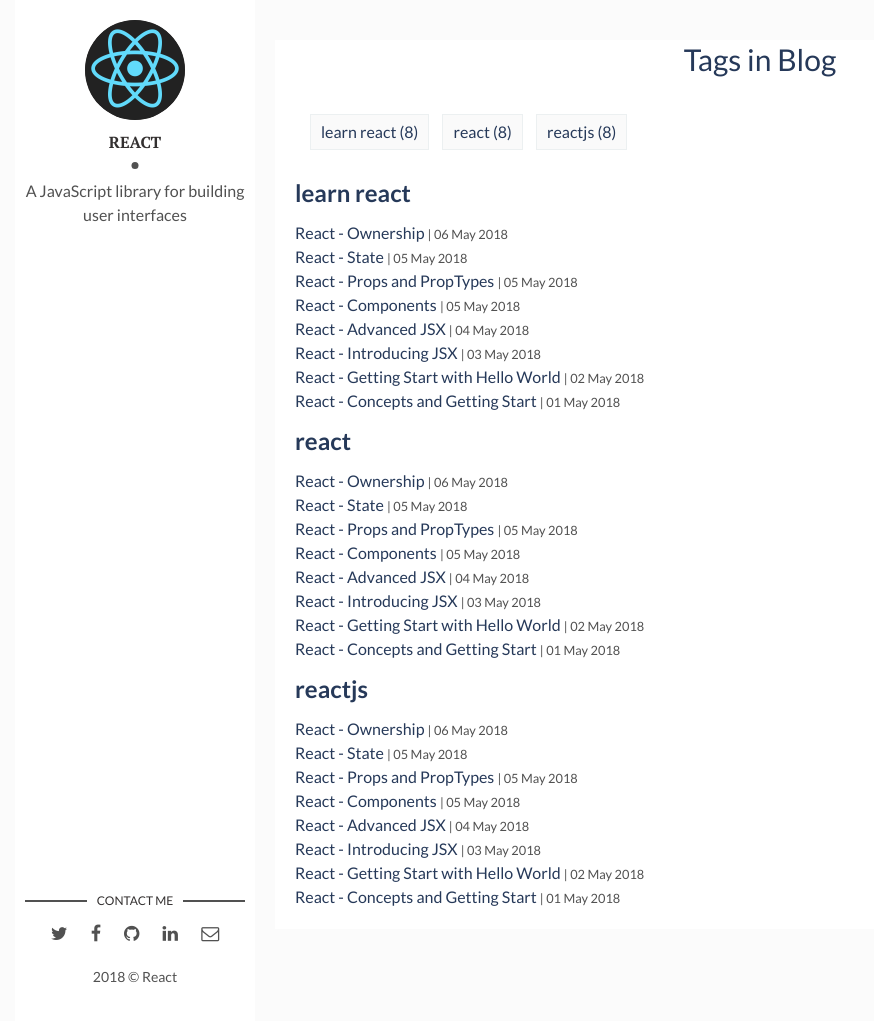
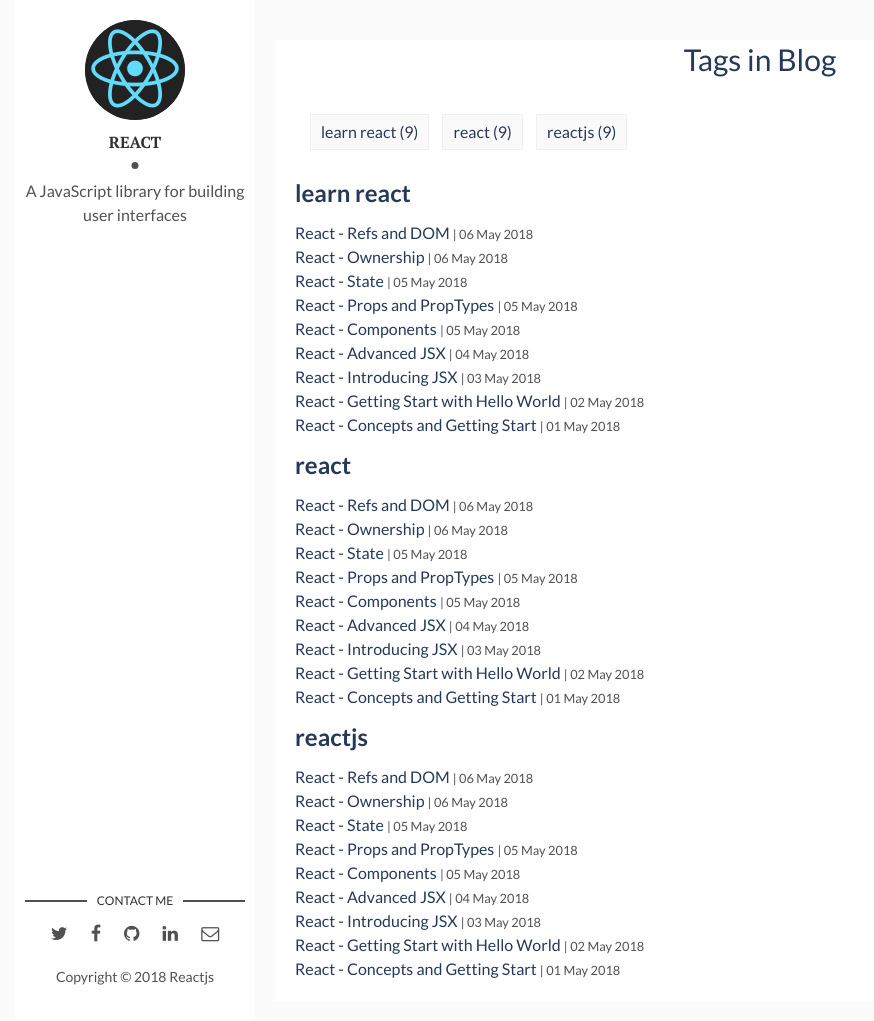
Before and after one commit to learnreactjs/learnreactjs.github.io, a Jekyll site: the page built from tags.html, in a window 1280 px wide and 1021 px high. Shown: the whole window, without its empty margins (0-874 px from the left). Built offline with Jekyll 4.4.1, drawn with Linux system fonts in a browser that asks for light colours; nearby versions of some CDN libraries; library files that are not in the unit come from our copies; some of the changed lines change nothing that is shown.

Commit message:
add React - Refs and DOM

````diff
--- a/_layouts/main.html
+++ b/_layouts/main.html
@@ -44,7 +44,7 @@
       </ul>
     </section> <!-- End Section Contact -->
     <div class="copyright">
-      <p>{{site.time | date: '%Y'}} &copy; {{site.author}}</p>
+      <p>Copyright &copy; {{site.time | date: '%Y'}}  {{site.author}}js</p>
     </div>
   </footer> <!-- End Footer -->
 </aside> <!-- End Sidebar -->
--- /dev/null
+++ b/_posts/2018-05-09-react-refs-and-dom.markdown
@@ -0,0 +1,261 @@
+---
+layout: post
+title: React - Refs and DOM
+date: 2018-05-06
+description: Refs provide a way to access DOM nodes or React elements created in the render method.
+img: react-refs-and-dom.png
+tags: [react, reactjs, learn react]
+---
+
+Refs provide a way to access DOM nodes or React elements created in the render method.
+
+In React data-flow, props are the only way that parent components interact with their children.
+
+To modify a child, you re-render it with new props. However, there are a few cases where you need to modify a child outside of the data-flow.
+
+The child to be modified could be an instance of a React component, or it could be a DOM element.
+
+## When to Use Refs
+
+* Managing focus, text selection, or media playback.
+
+* Triggering imperative animations.
+
+* Integrating with third-party DOM libraries.
+
+***Noted:***
+
+Avoid using refs for anything that can be done declaratively.
+
+For example, instead of exposing open() and close() methods on a Dialog component, pass an isOpen prop to it.
+
+## Creating Refs
+
+Refs are created using `React.createRef()` and attached to React elements via the ref attribute.
+
+Refs are assigned to an instance property when a component is constructed, so they can be referenced throughout the component.
+
+```javascript
+class MyComponent extends React.Component {
+  constructor(props) {
+    super(props);
+    this.myRef = React.createRef();
+  }
+
+  render() {
+    return <div ref={this.myRef} />;
+  }
+}
+```
+
+## Accessing Refs
+
+When a ref is passed to an element in `render`, a reference to the node becomes accessible at the `current` attribute of the ref.
+
+```javascript
+const node = this.myRef.current;
+```
+
+The value of the `ref` depending on the type of the node.
+
+You may not use the `ref` attribute on functional components because they don't have instances.
+
+### Adding a Ref to a DOM Element
+
+This code uses a `ref` to store a reference to a DOM node:
+
+```javascript
+class CustomTextInput extends React.Component {
+  constructor(props) {
+    super(props);
+    // Create a ref to store the textInput DOM element
+    this.textInput = React.createRef();
+    this.focusTextInput = this.focusTextInput.bind(this);
+  }
+
+  focusTextInput() {
+    // Explicitly focus the text input using the raw DOM API
+    // Note: we're accessing "current" to get the DOM node
+    this.textInput.current.focus();
+  }
+
+  render() {
+    // Tell React that we want to associate the <input> ref
+    // with the `textInput` that we created in the constructor
+    return (
+      <div>
+        <input
+          type="text"
+          ref={this.textInput} />
+
+        <input
+          type="button"
+          value="Focus the text input"
+          onClick={this.focusTextInput}
+        />
+      </div>
+    );
+  }
+}
+```
+
+React will assign the `current` property with the DOM element when the component mounts, and assign it back to `null` when it unmounts. `ref` updates happen before `componentDidMount` or `componentDidUpdate` lifecycle hooks.
+
+## Adding a Ref to a Class Component
+
+If we wanted to wrap the `CustomTextInput` above to being clicked immediately after mounting, we could use a ref to get access to the custom input and call its `focusTextInput` method manually:
+
+```javascript
+class AutoFocusTextInput extends React.Component {
+  constructor(props) {
+    super(props);
+    this.textInput = React.createRef();
+  }
+
+  componentDidMount() {
+    this.textInput.current.focusTextInput();
+  }
+
+  render() {
+    return (
+      <CustomTextInput ref={this.textInput} />
+    );
+  }
+}
+```
+
+This only works if CustomTextInput is declared as a class:
+
+```javascript
+class CustomTextInput extends React.Component {
+  // ...
+}
+```
+
+### Refs and Functional Components
+
+You may not use the ref attribute on functional components because they don’t have instances:
+
+```javascript
+function MyFunctionalComponent() {
+  return <input />;
+}
+
+class Parent extends React.Component {
+  constructor(props) {
+    super(props);
+    this.textInput = React.createRef();
+  }
+  render() {
+    // This will *not* work!
+    return (
+      <MyFunctionalComponent ref={this.textInput} />
+    );
+  }
+}
+```
+
+You should convert the component to a class if you need a ref to it, just like you do when you need lifecycle methods or state.
+
+You can, however, use the ref attribute inside a functional component as long as you refer to a DOM element or a class component:
+
+```javascript
+function CustomTextInput(props) {
+  // textInput must be declared here so the ref can refer to it
+  let textInput = React.createRef();
+
+  function handleClick() {
+    textInput.current.focus();
+  }
+
+  return (
+    <div>
+      <input
+        type="text"
+        ref={textInput} />
+
+      <input
+        type="button"
+        value="Focus the text input"
+        onClick={handleClick}
+      />
+    </div>
+  );
+}
+```
+
+## Callback Refs
+
+React also supports another way to set refs called "callback refs", which gives more fine-grain control over when refs are set and unset.
+
+Instead of passing a `ref` attribute created by `createRef()`, you pass a function. The function receives the React component instance or HTML DOM element as its argument, which can be stored and accessed elsewhere.
+
+The example below implements a common pattern: using the `ref` callback to store a reference to a DOM node in an instance property.
+
+```javascript
+class CustomTextInput extends React.Component {
+  constructor(props) {
+    super(props);
+
+    this.textInput = null;
+
+    this.setTextInputRef = element => {
+      this.textInput = element;
+    };
+
+    this.focusTextInput = () => {
+      // Focus the text input using the raw DOM API
+      if (this.textInput) this.textInput.focus();
+    };
+  }
+
+  componentDidMount() {
+    // autofocus the input on mount
+    this.focusTextInput();
+  }
+
+  render() {
+    // Use the `ref` callback to store a reference to the text input DOM
+    // element in an instance field (for example, this.textInput).
+    return (
+      <div>
+        <input
+          type="text"
+          ref={this.setTextInputRef}
+        />
+        <input
+          type="button"
+          value="Focus the text input"
+          onClick={this.focusTextInput}
+        />
+      </div>
+    );
+  }
+}
+```
+
+React will call the `ref` callback with the DOM element when the component mounts, and call it with `null` when it unmounts. `ref` callbacks are invoked before `componentDidMount` or `componentDidUpdate` lifecycle hooks.
+
+You can pass callback refs between components like you can with object refs that were created with `React.createRef()`.
+
+```javascript
+function CustomTextInput(props) {
+  return (
+    <div>
+      <input ref={props.inputRef} />
+    </div>
+  );
+}
+
+class Parent extends React.Component {
+  render() {
+    return (
+      <CustomTextInput
+        inputRef={el => this.inputElement = el}
+      />
+    );
+  }
+}
+```
+
+In the example above, `Parent` passes its ref callback as an `inputRef` prop to the `CustomTextInput`, and the `CustomTextInput` passes the same function as a special ref attribute to the `<input>`. As a result, `this.inputElement` in `Parent` will be set to the DOM node corresponding to the `<input>` element in the `CustomTextInput`.
````
Also changed, not shown: assets/img/react-refs-and-dom.png (added), 4 other files.
